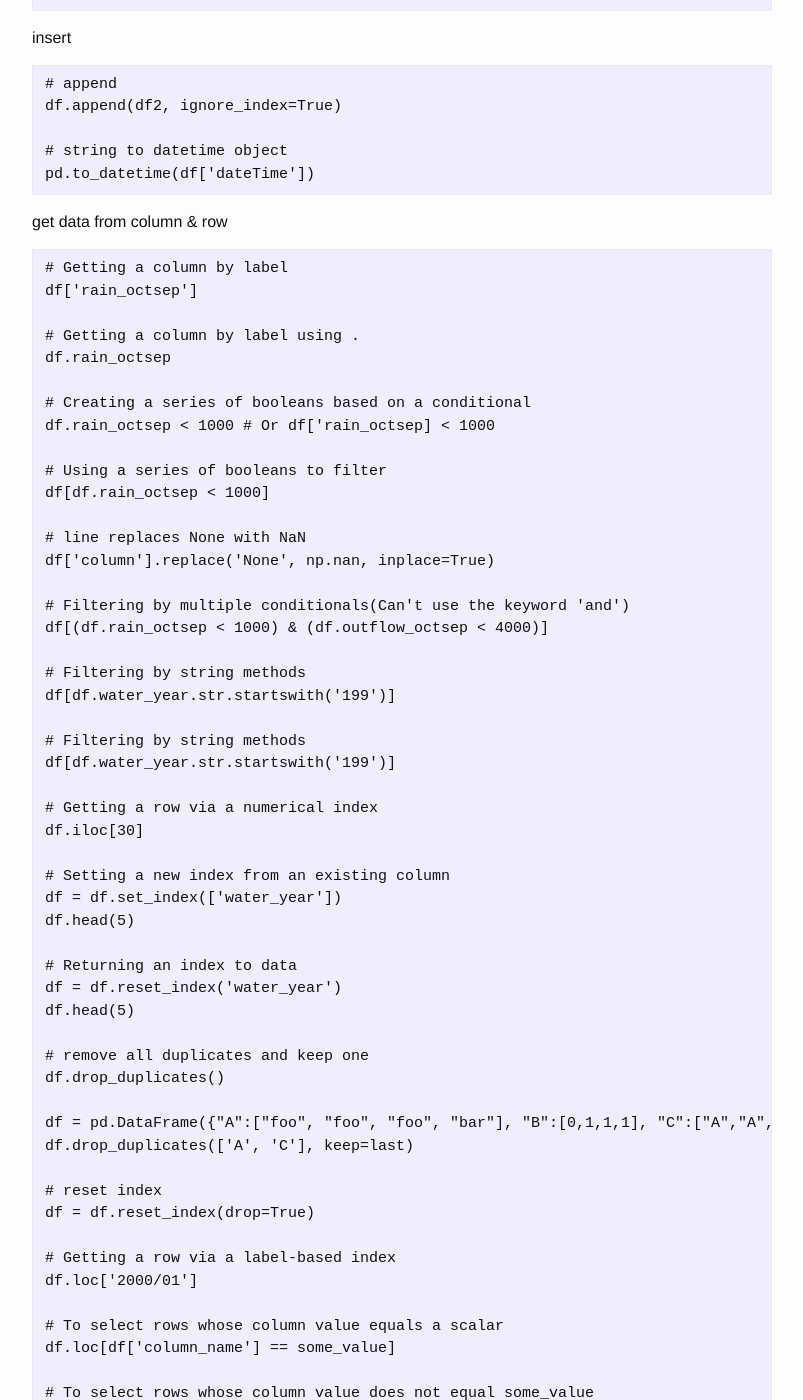
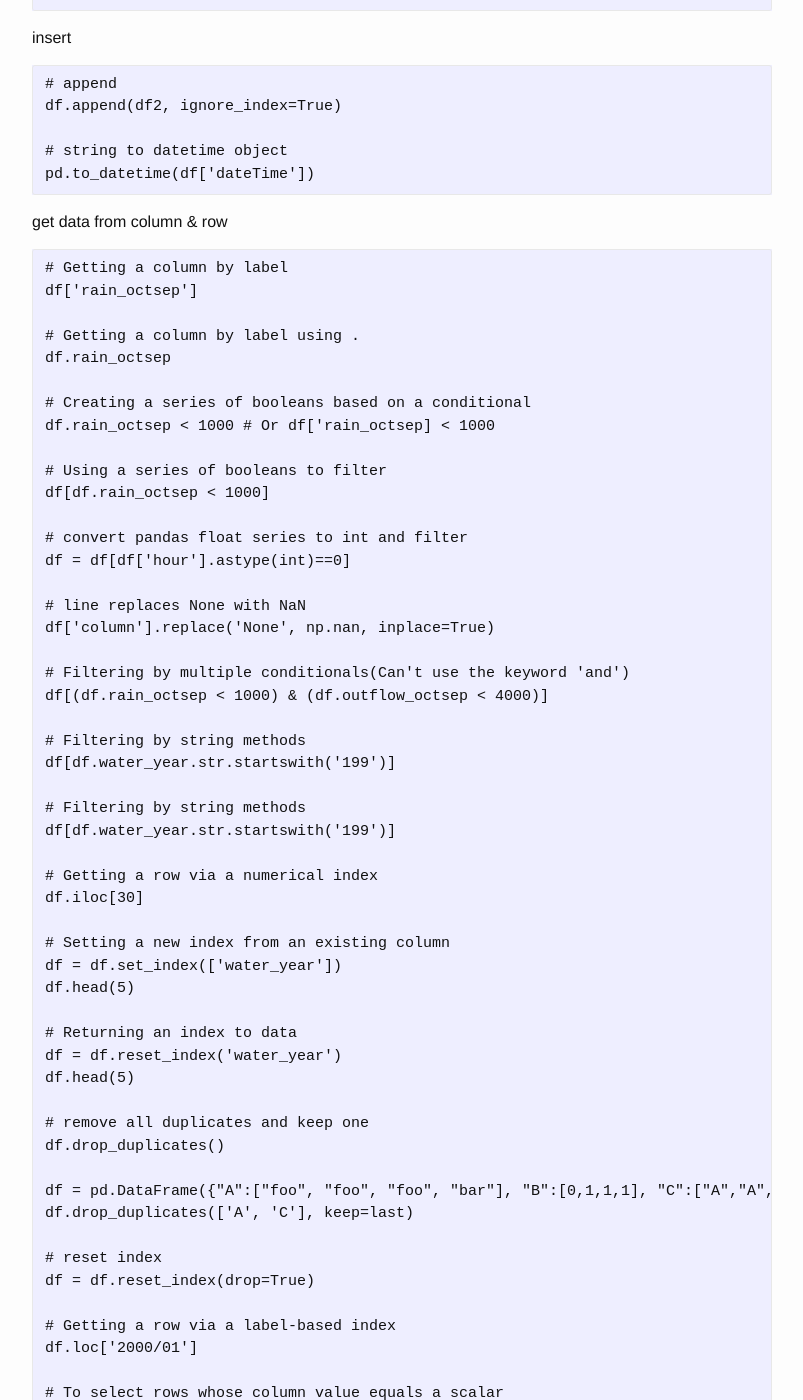
Before and after one commit to josephstalin117/josephstalin117.github.io, a Jekyll site: the page built from _posts/2018-3-13-pandas.markdown, in a window 1280 px wide and 1400 px high, scrolled down 764 px. Shown: the whole window, without its empty margins (238-1041 px from the left). Built offline with Jekyll 4.4.1, drawn with Linux system fonts in a browser that asks for light colours; some of the changed text lies outside the part shown.

Commit message:
edit pandas with condition

```diff
--- a/_posts/2018-3-13-pandas.markdown
+++ b/_posts/2018-3-13-pandas.markdown
@@ -57,6 +57,9 @@
 # Using a series of booleans to filter
 df[df.rain_octsep < 1000]
 
+# convert pandas float series to int and filter
+df = df[df['hour'].astype(int)==0]
+
 # line replaces None with NaN
 df['column'].replace('None', np.nan, inplace=True)
 
@@ -103,6 +106,9 @@
 
 # Combine multiple conditions with &
 df.loc[(df['column_name'] == some_value) & df['other_column'].isin(some_values)]
+
+# or statement
+new_df[(new_df['hour'].astype(int)==0) | (new_df['hour'].astype(int)==8) | (new_df['hour'].astype(int)==16)]
 
 # isin returns a boolean Series, so to select rows whose value is not in some_values
 df.loc[~df['column_name'].isin(some_values)]
```
